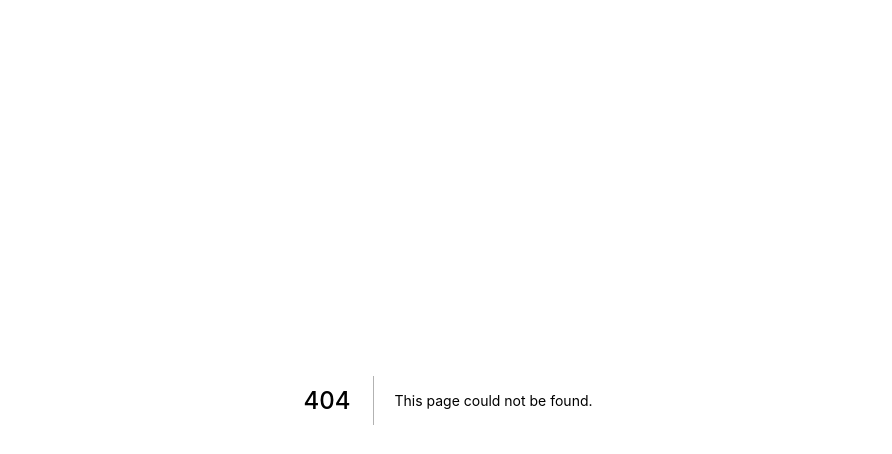
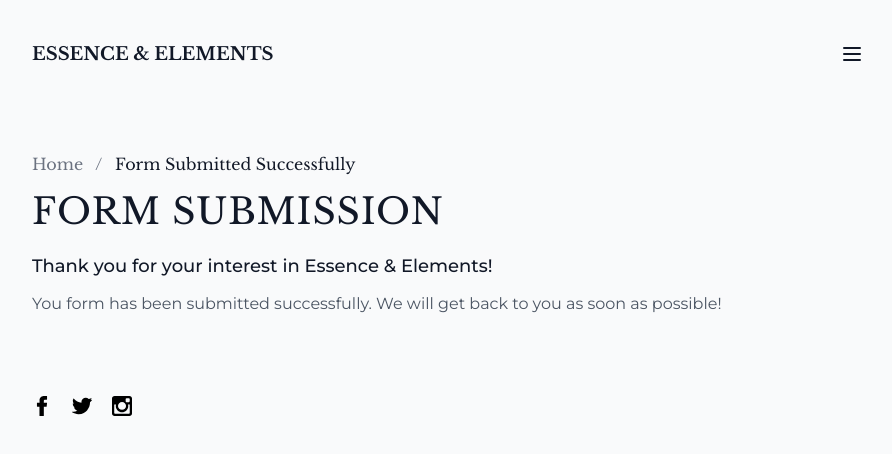
Before and after one commit to vitamins999/essence-and-elements, a Next.js app: page /success in a window 1280 px wide. Before the commit this address had no page. Shown: the top 454 px of the page, without its empty margins (192-1084 px from the left). Built offline with nearby package versions, Linux system fonts and the light colour scheme.

Commit message:
bugfix: netlify forms now has necessary javascript code to work/added email address to contact (#13)

```diff
--- a/pages/contact.tsx
+++ b/pages/contact.tsx
@@ -37,9 +37,11 @@
               <form
                 name='contact'
                 method='POST'
+                action='/success'
                 data-netlify='true'
                 className='flex flex-wrap -m-2'
               >
+                <input type='hidden' name='form-name' value='contact' />
                 <div className='p-2 w-full mt-8 border-t border-gray-300 text-center'></div>
                 <div className='p-2 w-1/2'>
                   <div className='relative'>
@@ -55,7 +57,7 @@
                       name='name'
                       placeholder='eg. Jim Morrison'
                       required
-                      className='w-full bg-gray-100 bg-opacity-50 rounded-lg border border-gray-300 focus:border-purple-500 focus:bg-white focus:ring-2 focus:ring-indigo-200 text-base outline-none text-gray-700 py-1 px-3 leading-8 transition-colors duration-200 ease-in-out shadow-inner'
+                      className='w-full text-xs bg-gray-100 bg-opacity-50 rounded-lg border border-gray-300 focus:border-purple-500 focus:bg-white focus:ring-2 focus:ring-indigo-200 md:text-base outline-none text-gray-700 py-1 px-3 leading-8 transition-colors duration-200 ease-in-out shadow-inner'
                     />
                   </div>
                 </div>
@@ -73,7 +75,7 @@
                       name='email'
                       placeholder='eg. jim.morrison@company.com'
                       required
-                      className='w-full bg-gray-100 bg-opacity-50 rounded-lg border border-gray-300 focus:border-purple-500 focus:bg-white focus:ring-2 focus:ring-indigo-200 text-base outline-none text-gray-700 py-1 px-3 leading-8 transition-colors duration-200 ease-in-out shadow-inner'
+                      className='w-full text-xs bg-gray-100 bg-opacity-50 rounded-lg border border-gray-300 focus:border-purple-500 focus:bg-white focus:ring-2 focus:ring-indigo-200 md:text-base outline-none text-gray-700 py-1 px-3 leading-8 transition-colors duration-200 ease-in-out shadow-inner'
                     />
                   </div>
                 </div>
@@ -90,7 +92,7 @@
                       name='message'
                       placeholder='Message'
                       required
-                      className='w-full bg-gray-100 bg-opacity-50 rounded-lg border border-gray-300 focus:border-purple-500 focus:bg-white focus:ring-2 focus:ring-indigo-200 h-32 text-base outline-none text-gray-700 py-1 px-3 resize-none leading-6 transition-colors duration-200 ease-in-out shadow-inner'
+                      className='w-full text-xs bg-gray-100 bg-opacity-50 rounded-lg border border-gray-300 focus:border-purple-500 focus:bg-white focus:ring-2 focus:ring-indigo-200 h-32 md:text-base outline-none text-gray-700 py-1 px-3 resize-none leading-6 transition-colors duration-200 ease-in-out shadow-inner'
                     ></textarea>
                   </div>
                 </div>
@@ -106,6 +108,17 @@
               </form>
             </div>
           </div>
+          <p className='-mb-8 mt-5 text-xs lg:text-base'>
+            Alternatively, please feel free to email us at:{' '}
+            <a
+              className='text-purple-700 underline'
+              href='mailto:essence.elements1@gmail.com'
+              rel='noreferrer noopener'
+              target='_blank'
+            >
+              essence.elements1@gmail.com
+            </a>
+          </p>
         </section>
       </section>
     </Layout>
--- a/pages/services/crystal-healing.tsx
+++ b/pages/services/crystal-healing.tsx
@@ -101,9 +101,15 @@
                   <form
                     name='crystal-healing'
                     method='POST'
+                    action='/success'
                     data-netlify='true'
                     className='flex flex-wrap -m-2'
                   >
+                    <input
+                      type='hidden'
+                      name='form-name'
+                      value='crystal-healing'
+                    />
                     <div className='p-2 w-1/2'>
                       <div className='relative'>
                         <label className='leading-7 text-sm text-gray-900 font-medium'>
@@ -115,7 +121,7 @@
                           name='name'
                           placeholder='eg. Jim Morrison'
                           required
-                          className='w-full bg-gray-100 bg-opacity-50 rounded-lg border border-gray-300 focus:border-purple-500 focus:bg-white focus:ring-2 focus:ring-indigo-200 text-base outline-none text-gray-700 py-1 px-3 leading-8 transition-colors duration-200 ease-in-out shadow-inner'
+                          className='w-full text-xs md:text-base bg-gray-100 bg-opacity-50 rounded-lg border border-gray-300 focus:border-purple-500 focus:bg-white focus:ring-2 focus:ring-indigo-200 outline-none text-gray-700 py-1 px-3 leading-8 transition-colors duration-200 ease-in-out shadow-inner'
                         />
                       </div>
                     </div>
@@ -130,7 +136,7 @@
                           name='email'
                           placeholder='eg. jim.morrison@company.com'
                           required
-                          className='w-full bg-gray-100 bg-opacity-50 rounded-lg border border-gray-300 focus:border-purple-500 focus:bg-white focus:ring-2 focus:ring-indigo-200 text-base outline-none text-gray-700 py-1 px-3 leading-8 transition-colors duration-200 ease-in-out shadow-inner'
+                          className='w-full bg-gray-100 bg-opacity-50 rounded-lg border border-gray-300 focus:border-purple-500 focus:bg-white focus:ring-2 focus:ring-indigo-200 text-xs md:text-base outline-none text-gray-700 py-1 px-3 leading-8 transition-colors duration-200 ease-in-out shadow-inner'
                         />
                       </div>
                     </div>
@@ -143,7 +149,7 @@
                           id='practitioner'
                           name='practioner'
                           required
-                          className='w-full bg-gray-100 bg-opacity-50 rounded-lg border border-gray-300 focus:border-purple-500 focus:bg-white focus:ring-2 focus:ring-indigo-200 text-base outline-none text-gray-700 py-1 px-3 leading-8 transition-colors duration-200 ease-in-out shadow-inner'
+                          className='w-full bg-gray-100 bg-opacity-50 rounded-lg border border-gray-300 focus:border-purple-500 focus:bg-white focus:ring-2 focus:ring-indigo-200 text-xs md:text-base outline-none text-gray-700 py-1 px-3 leading-8 transition-colors duration-200 ease-in-out shadow-inner'
                         >
                           {readers.map((reader) => {
                             return (
@@ -165,7 +171,7 @@
                         <textarea
                           id='message'
                           name='message'
-                          className='w-full bg-gray-100 bg-opacity-50 rounded-lg border border-gray-300 focus:border-purple-500 focus:bg-white focus:ring-2 focus:ring-indigo-200 h-32 text-base outline-none text-gray-700 py-1 px-3 resize-none leading-6 transition-colors duration-200 ease-in-out shadow-inner'
+                          className='w-full bg-gray-100 bg-opacity-50 rounded-lg border border-gray-300 focus:border-purple-500 focus:bg-white focus:ring-2 focus:ring-indigo-200 h-32 text-xs md:text-base outline-none text-gray-700 py-1 px-3 resize-none leading-6 transition-colors duration-200 ease-in-out shadow-inner'
                         ></textarea>
                       </div>
                     </div>
--- a/pages/services/reiki.tsx
+++ b/pages/services/reiki.tsx
@@ -101,9 +101,11 @@
                   <form
                     name='reiki'
                     method='POST'
+                    action='/success'
                     data-netlify='true'
                     className='flex flex-wrap -m-2'
                   >
+                    <input type='hidden' name='form-name' value='reiki' />
                     <div className='p-2 w-1/2'>
                       <div className='relative'>
                         <label className='leading-7 text-sm text-gray-900 font-medium'>
@@ -115,7 +117,7 @@
                           name='name'
                           placeholder='eg. Jim Morrison'
                           required
-                          className='w-full bg-gray-100 bg-opacity-50 rounded-lg border border-gray-300 focus:border-purple-500 focus:bg-white focus:ring-2 focus:ring-indigo-200 text-base outline-none text-gray-700 py-1 px-3 leading-8 transition-colors duration-200 ease-in-out shadow-inner'
+                          className='w-full bg-gray-100 bg-opacity-50 rounded-lg border border-gray-300 focus:border-purple-500 focus:bg-white focus:ring-2 focus:ring-indigo-200 text-xs md:text-base outline-none text-gray-700 py-1 px-3 leading-8 transition-colors duration-200 ease-in-out shadow-inner'
                         />
                       </div>
                     </div>
@@ -130,7 +132,7 @@
                           name='email'
                           placeholder='eg. jim.morrison@company.com'
                           required
-                          className='w-full bg-gray-100 bg-opacity-50 rounded-lg border border-gray-300 focus:border-purple-500 focus:bg-white focus:ring-2 focus:ring-indigo-200 text-base outline-none text-gray-700 py-1 px-3 leading-8 transition-colors duration-200 ease-in-out shadow-inner'
+                          className='w-full bg-gray-100 bg-opacity-50 rounded-lg border border-gray-300 focus:border-purple-500 focus:bg-white focus:ring-2 focus:ring-indigo-200 text-xs md:text-base outline-none text-gray-700 py-1 px-3 leading-8 transition-colors duration-200 ease-in-out shadow-inner'
                         />
                       </div>
                     </div>
@@ -143,7 +145,7 @@
                           id='practitioner'
                           name='practioner'
                           required
-                          className='w-full bg-gray-100 bg-opacity-50 rounded-lg border border-gray-300 focus:border-purple-500 focus:bg-white focus:ring-2 focus:ring-indigo-200 text-base outline-none text-gray-700 py-1 px-3 leading-8 transition-colors duration-200 ease-in-out shadow-inner'
+                          className='w-full bg-gray-100 bg-opacity-50 rounded-lg border border-gray-300 focus:border-purple-500 focus:bg-white focus:ring-2 focus:ring-indigo-200 text-xs md:text-base outline-none text-gray-700 py-1 px-3 leading-8 transition-colors duration-200 ease-in-out shadow-inner'
                         >
                           {readers.map((reader) => {
                             return (
@@ -167,7 +169,7 @@
                           name='message'
                           placeholder='My question is...'
                           required
-                          className='w-full bg-gray-100 bg-opacity-50 rounded-lg border border-gray-300 focus:border-purple-500 focus:bg-white focus:ring-2 focus:ring-indigo-200 h-32 text-base outline-none text-gray-700 py-1 px-3 resize-none leading-6 transition-colors duration-200 ease-in-out shadow-inner'
+                          className='w-full bg-gray-100 bg-opacity-50 rounded-lg border border-gray-300 focus:border-purple-500 focus:bg-white focus:ring-2 focus:ring-indigo-200 h-32 text-xs md:text-base outline-none text-gray-700 py-1 px-3 resize-none leading-6 transition-colors duration-200 ease-in-out shadow-inner'
                         ></textarea>
                       </div>
                     </div>
--- a/pages/services/tarot.tsx
+++ b/pages/services/tarot.tsx
@@ -105,9 +105,11 @@
                   <form
                     name='tarot'
                     method='POST'
+                    action='/success'
                     data-netlify='true'
                     className='flex flex-wrap -m-2'
                   >
+                    <input type='hidden' name='form-name' value='tarot' />
                     <div className='p-2 w-1/2'>
                       <div className='relative'>
                         <label className='leading-7 text-sm text-gray-900 font-medium'>
@@ -119,7 +121,7 @@
                           name='name'
                           placeholder='eg. Jim Morrison'
                           required
-                          className='w-full bg-gray-100 bg-opacity-50 rounded-lg border border-gray-300 focus:border-purple-500 focus:bg-white focus:ring-2 focus:ring-indigo-200 text-base outline-none text-gray-700 py-1 px-3 leading-8 transition-colors duration-200 ease-in-out shadow-inner'
+                          className='w-full bg-gray-100 bg-opacity-50 rounded-lg border border-gray-300 focus:border-purple-500 focus:bg-white focus:ring-2 focus:ring-indigo-200 text-xs md:text-base outline-none text-gray-700 py-1 px-3 leading-8 transition-colors duration-200 ease-in-out shadow-inner'
                         />
                       </div>
                     </div>
@@ -134,7 +136,7 @@
                           name='email'
                           placeholder='eg. jim.morrison@company.com'
                           required
-                          className='w-full bg-gray-100 bg-opacity-50 rounded-lg border border-gray-300 focus:border-purple-500 focus:bg-white focus:ring-2 focus:ring-indigo-200 text-base outline-none text-gray-700 py-1 px-3 leading-8 transition-colors duration-200 ease-in-out shadow-inner'
+                          className='w-full bg-gray-100 bg-opacity-50 rounded-lg border border-gray-300 focus:border-purple-500 focus:bg-white focus:ring-2 focus:ring-indigo-200 text-xs md:text-base outline-none text-gray-700 py-1 px-3 leading-8 transition-colors duration-200 ease-in-out shadow-inner'
                         />
                       </div>
                     </div>
@@ -147,7 +149,7 @@
                           id='practitioner'
                           name='practioner'
                           required
-                          className='w-full bg-gray-100 bg-opacity-50 rounded-lg border border-gray-300 focus:border-purple-500 focus:bg-white focus:ring-2 focus:ring-indigo-200 text-base outline-none text-gray-700 py-1 px-3 leading-8 transition-colors duration-200 ease-in-out shadow-inner'
+                          className='w-full bg-gray-100 bg-opacity-50 rounded-lg border border-gray-300 focus:border-purple-500 focus:bg-white focus:ring-2 focus:ring-indigo-200 text-xs md:text-base outline-none text-gray-700 py-1 px-3 leading-8 transition-colors duration-200 ease-in-out shadow-inner'
                         >
                           {readers.map((reader) => {
                             return (
@@ -171,7 +173,7 @@
                           name='message'
                           required
                           placeholder='My question is...'
-                          className='w-full bg-gray-100 bg-opacity-50 rounded-lg border border-gray-300 focus:border-purple-500 focus:bg-white focus:ring-2 focus:ring-indigo-200 h-32 text-base outline-none text-gray-700 py-1 px-3 resize-none leading-6 transition-colors duration-200 ease-in-out shadow-inner'
+                          className='w-full bg-gray-100 bg-opacity-50 rounded-lg border border-gray-300 focus:border-purple-500 focus:bg-white focus:ring-2 focus:ring-indigo-200 h-32 text-xs md:text-base outline-none text-gray-700 py-1 px-3 resize-none leading-6 transition-colors duration-200 ease-in-out shadow-inner'
                         ></textarea>
                       </div>
                     </div>
--- /dev/null
+++ b/pages/success.tsx
@@ -0,0 +1,37 @@
+import Link from 'next/link';
+import Layout from '../components/Layout';
+
+const SuccessPage = () => {
+  return (
+    <Layout title='Form Submitted'>
+      <section
+        data-testid='section-contact'
+        className='relative xl:px-56 md:px-28 px-10 pt-32 pb-20 z-10 w-full iPadPro:pt-80'
+      >
+        <div className='mx-auto pt-6 pb-4 font-heading'>
+          <h2 className='inline-block text-gray-500'>
+            <Link href='/'>
+              <a className='hover:text-purple-500 transition duration-200 ease-in-out'>
+                Home
+              </a>
+            </Link>
+          </h2>
+          <span className='text-gray-500 px-2'> / </span>
+          <h2 className='inline-block'>Form Submitted Successfully</h2>
+        </div>
+        <h2 className='lg:text-4xl md:text-3xl sm:text-2xl text-xl tracking-wide font-heading uppercase'>
+          Form Submission
+        </h2>
+        <h3 className='mt-5 text-gray-900 lg:text-lg md:text-base sm:text-sm text-xs font-medium'>
+          Thank you for your interest in Essence & Elements!
+        </h3>
+        <p className='mt-3 max-w-4xl text-gray-600 lg:text-base md:text-sm text-xs'>
+          You form has been submitted successfully. We will get back to you as
+          soon as possible!
+        </p>
+      </section>
+    </Layout>
+  );
+};
+
+export default SuccessPage;
```
